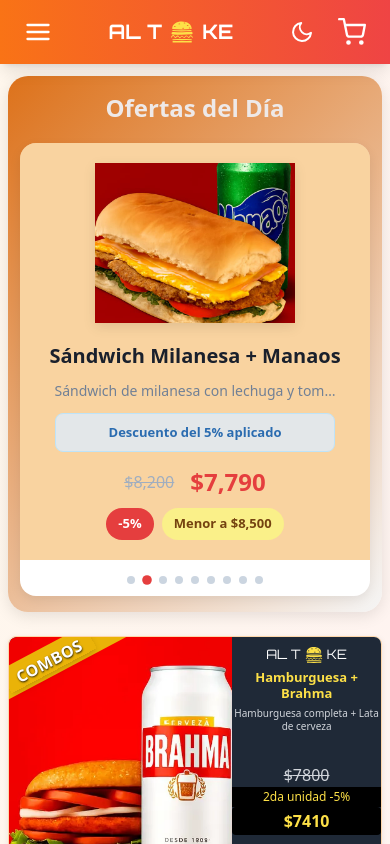
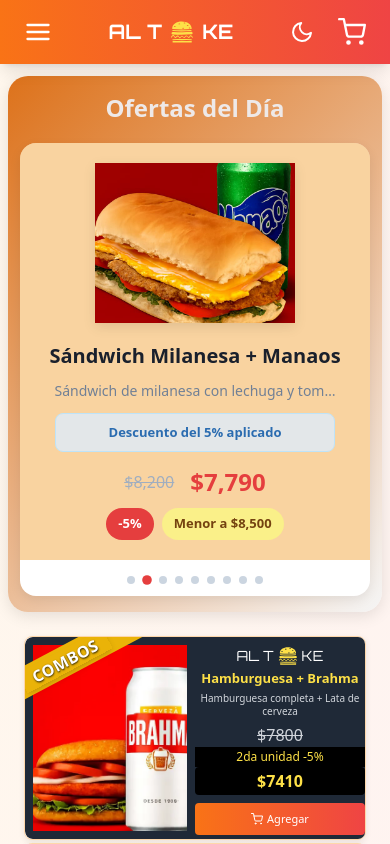
Before and after one commit to gaby28894178/0-altoke, a React (Vite) app: page / in a window 390 px wide. Shown: the top 844 px of the page. Built offline with nearby package versions, Linux system fonts and the light colour scheme.

Commit message:
first commit333

```diff
--- a/src/components/ProductCard.jsx
+++ b/src/components/ProductCard.jsx
@@ -21,24 +21,24 @@
   const precioFinal = aplicaDescuento ? Math.round(basePrecio * (1 - descuento / 100)) : basePrecio
   return (
     <div className="
-      relative w-full
-      h-[calc(16rem-12px)] max-[630px]:h-[calc(16rem-12px)]
+      relative w-full max-[633px]:w-[calc(100%-32px)]
+      h-[calc(16rem-12px)] max-[633px]:h-[calc(13.5rem-12px)]
       rounded-lg
       overflow-hidden
       border border-orange-200
       shadow-[0_2px_6px_rgba(0,0,0,0.08)]
       bg-white
       flex
-      group transition-transform duration-300 ease-out transform-gpu z-0
-      sm:hover:-translate-y-[3px] sm:hover:scale-[1.06]
-      sm:hover:z-30
-      sm:hover:border-yellow-400 sm:hover:shadow-[0_14px_24px_rgba(234,179,8,0.35)]
-      sm:hover:ring-2 sm:hover:ring-yellow-300 sm:hover:ring-offset-1 sm:hover:ring-offset-white
-      mx-auto
+      group transition-all duration-300 ease-out transform-gpu z-0
+      hover:-translate-y-[1px] hover:scale-[1.02] sm:hover:-translate-y-[3px] sm:hover:scale-[1.06]
+      hover:z-30 sm:hover:z-30
+      hover:border-orange-500 hover:shadow-[0_0_0_2px_rgba(124,58,237,0.65),0_10px_18px_rgba(234,179,8,0.28)] sm:hover:border-yellow-400 sm:hover:shadow-[0_14px_24px_rgba(234,179,8,0.35)]
+      hover:ring-2 hover:ring-yellow-300 hover:ring-offset-1 hover:ring-offset-white sm:hover:ring-2 sm:hover:ring-yellow-300 sm:hover:ring-offset-1 sm:hover:ring-offset-white
+      mx-auto sm:mx-0
     " style={{ willChange: 'transform' }}>
       <span className="shine absolute top-0 left-[-50%] h-full w-[30%] bg-gradient-to-r from-transparent via-white/40 to-transparent -skew-x-12 mix-blend-overlay"></span>
       {/* Imagen con "AL TOKE" incluido en el diseño - 65% */}
-      <div className="w-[60%] sm:w-[65%] h-full relative overflow-hidden rounded-l-lg bg-gray-800">
+      <div className="w-[50%] sm:w-[65%] h-full relative overflow-hidden rounded-l-lg bg-gray-800 max-[633px]:p-2">
         {imagenSrc
           ? (() => {
               const isLocal = /^\/combos\//i.test(imagenSrc)
@@ -96,12 +96,12 @@
 
       </div>
 
-      <div className="w-[40%] sm:w-[35%] h-full bg-gray-800 text-white py-2 px-0.5 flex flex-col justify-start relative">
+      <div className="w-[50%] sm:w-[35%] h-full bg-gray-800 text-white py-2 px-0.5 flex flex-col justify-start relative">
 
         <div>
-          <div className="flex items-center justify-center gap-1 mb-1 font-orbitron text-white text-[13px]">
+          <div className="flex items-center justify-center gap-1 mb-1 font-orbitron text-white text-[14px] sm:text-[16px]">
             <span>AL T</span>
-            <GiHamburger size={18} className="text-yellow-300" />
+            <GiHamburger size={20} className="text-yellow-300" />
             <span>KE</span>
           </div>
           <h3 className="font-bold text-[13px] sm:text-[14px] text-yellow-300 leading-tight mb-1 text-center">
@@ -134,7 +134,7 @@
             className="
               w-full
               flex items-center justify-center gap-1
-              py-1.5 sm:py-2
+              py-2 sm:py-2
               bg-gradient-to-r from-orange-500 to-red-500
               text-white font-medium
               rounded
```
